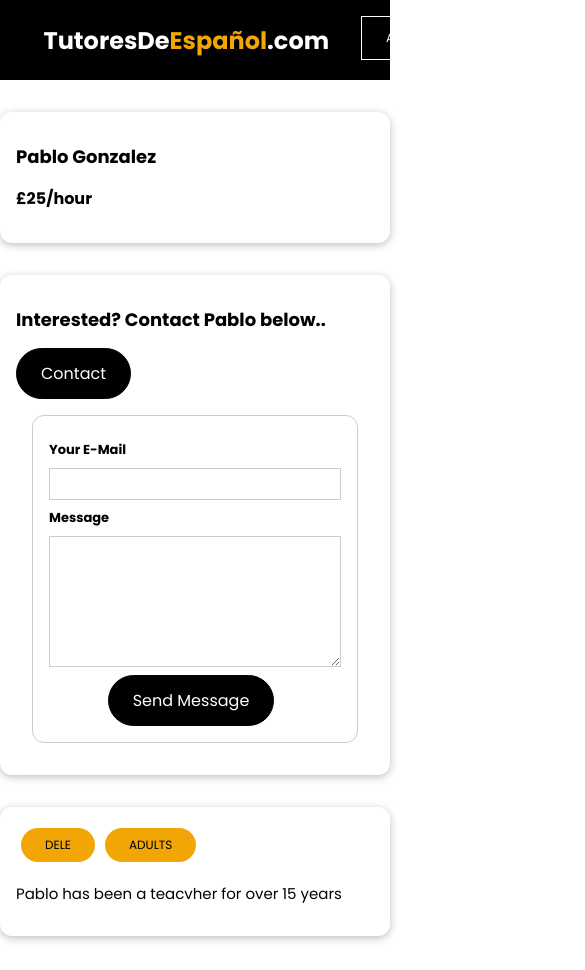
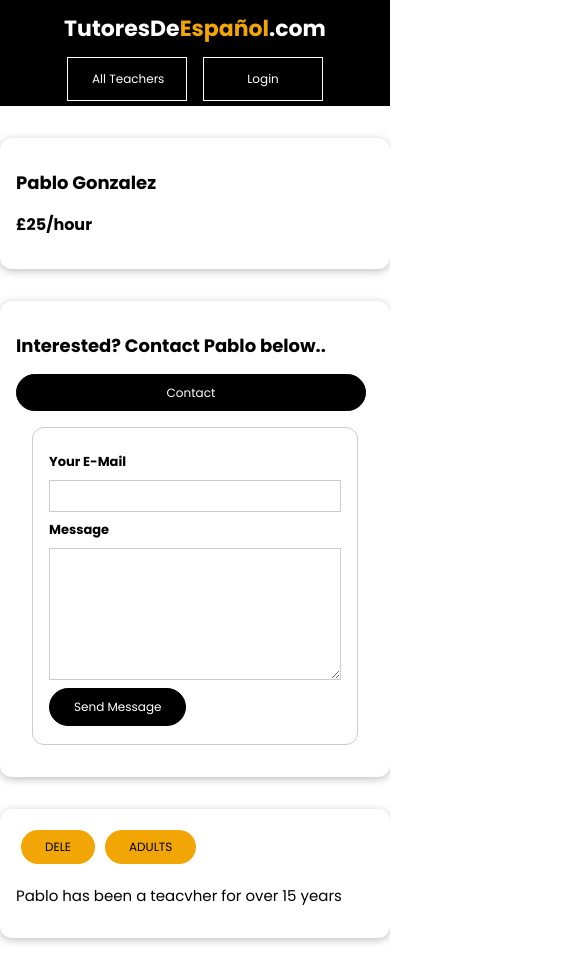
Before and after one commit to ElJefe111944/teacher-finder-app, a Vue app: page /teachers/t1/contact in a window 390 px wide. Shown: the top 970 px of the page, 585 px wide, since content can reach past the window. Built offline with nearby package versions, Linux system fonts and the light colour scheme.

Commit message:
Styling update

```diff
--- a/src/App.vue
+++ b/src/App.vue
@@ -72,10 +72,10 @@ body {
 /*-- Mobile styling --*/
 @media(max-width: 768px){
     /*-- Header --*/
-  header[data-v-9778edae] {
-    height: auto;
+header {
+    height: auto!important;
 }
-header nav[data-v-9778edae] {
+header nav {
     width: 100%;
     margin: auto;
     display: flex;
@@ -83,7 +83,7 @@ header nav[data-v-9778edae] {
     align-items: center;
     flex-direction: column;
 }
-h1 a[data-v-9778edae] {
+h1 a {
   font-size: 22px;
 }
     /*-- Links --*/
@@ -97,15 +97,11 @@ h1 a[data-v-9778edae] {
         margin-bottom: 5px;
         border: none;
     }
-    a[data-v-9778edae]:active, a[data-v-9778edae]:hover, a.router-link-active[data-v-9778edae] {
+    a:active, a:hover, a.router-link-active {
     border: none;
 }
-li[data-v-9778edae] {
+li {
     margin: 0;
-}
-div[data-v-216da247] {
-    margin: 1.25rem 0;
-    text-align: center;
 }
 h2 {
     font-size: 18px;
@@ -113,7 +109,7 @@ h2 {
 h3 {
     font-size: 16px;
 }
-.actions[data-v-216da247] {
+.actions {
     display: flex;
     justify-content: center;
 }
@@ -123,7 +119,7 @@ span.filter-option {
 label {
     font-size: 13px;
 }
-.actions[data-v-216da247] {
+.actions {
     display: flex;
     justify-content: flex-start;
 }
@@ -135,12 +131,13 @@ h3 {
     font-size: 12px;
     margin: 5px;
 }
-button[data-v-1d5dce04][data-v-1d5dce04], a[data-v-1d5dce04][data-v-1d5dce04] {
+button, a {
     padding: 0.55rem 1.5rem;
     font-size: 12px;
     display: flex;
     align-items: center;
     margin-bottom: 2px;
+    text-align: center;
 }
 }
 </style>
--- a/src/components/ui/BaseButton.vue
+++ b/src/components/ui/BaseButton.vue
@@ -76,12 +76,14 @@ button:active {
   background-color: #f1a605;
 }
 @media(max-width: 768px){
-button[data-v-1d5dce04][data-v-1d5dce04], a[data-v-1d5dce04][data-v-1d5dce04] {
+button, a {
     padding: 0.55rem 1.5rem;
     font-size: 12px;
     display: flex;
     align-items: center;
     margin-bottom: 2px;
+    text-align: center;
+    justify-content: center;
 }
 }
 
```
